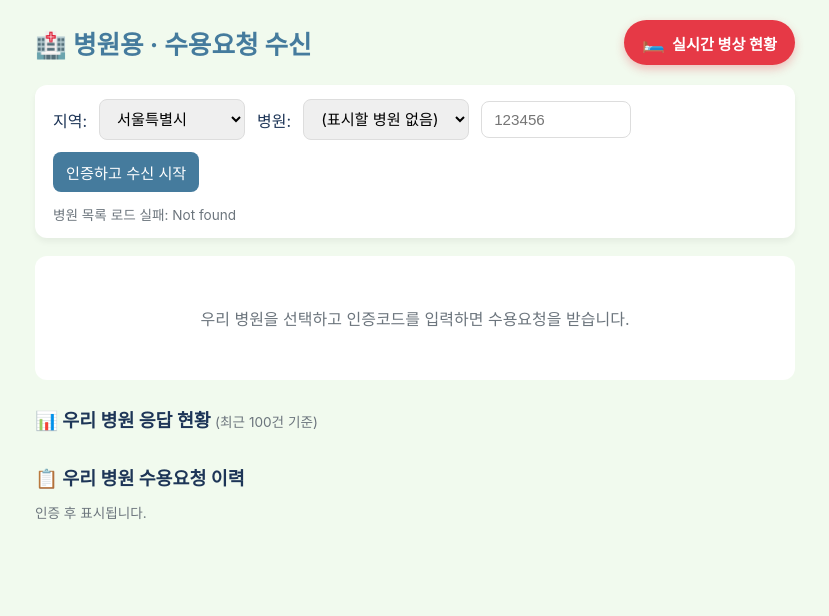
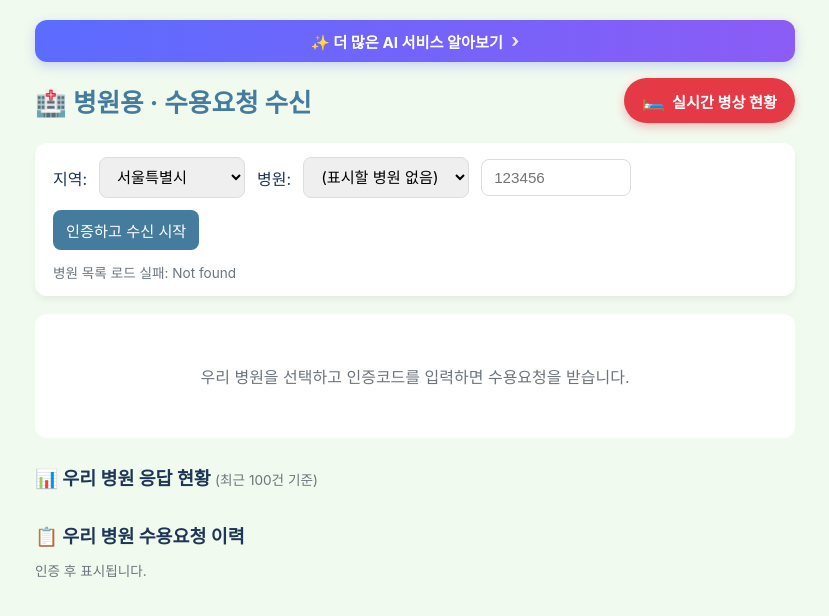
Before and after one commit to seoulfire0119/emergency-relay-119, a plain HTML site: page hospital.html in a window 1280 px wide. Shown: the whole page, without its empty margins (225-1054 px from the left). Drawn offline with Linux system fonts and the light colour scheme; no server answers.

Commit message:
feat: 상단에 「더 많은 AI 서비스 알아보기」 링크 (김작가 네임카드)
Co-Authored-By: Claude Opus 5.5 <noreply@anthropic.com>
Claude-Session: https://claude.ai/code/session_01M9ZCCp7UYEe3b8JH64RG2M

```diff
--- /dev/null
+++ b/ai-more.css
@@ -0,0 +1,20 @@
+/* 상단 「더 많은 AI 서비스 알아보기」 — 김작가 네임카드로 연결 */
+.ai-more {
+    display: flex;
+    align-items: center;
+    justify-content: center;
+    gap: 8px;
+    max-width: 1000px;
+    margin: 0 auto 16px;
+    padding: 10px 16px;
+    border-radius: 12px;
+    background: linear-gradient(90deg, #5b6cff, #8b5cf6);
+    color: #fff;
+    font-weight: 700;
+    font-size: 0.95rem;
+    text-decoration: none;
+    box-shadow: 0 4px 12px rgba(91, 108, 255, 0.28);
+    transition: transform 0.12s, box-shadow 0.12s;
+}
+.ai-more:hover { transform: translateY(-1px); box-shadow: 0 6px 16px rgba(91, 108, 255, 0.38); color: #fff; }
+.ai-more .ai-arrow { font-size: 1.2rem; line-height: 1; opacity: 0.85; }
--- a/hospital.html
+++ b/hospital.html
@@ -4,6 +4,7 @@
     <meta charset="UTF-8">
     <meta name="viewport" content="width=device-width, initial-scale=1.0">
     <title>병원용 · 수용요청 수신</title>
+    <link rel="stylesheet" href="ai-more.css?v=1">
     <style>
         :root {
             --primary-color: #e63946;
@@ -98,6 +99,7 @@
     </style>
 </head>
 <body>
+    <a class="ai-more" style="max-width:760px;" href="https://namecard-7081a.web.app/" target="_blank" rel="noopener">✨ 더 많은 AI 서비스 알아보기 <span class="ai-arrow" aria-hidden="true">›</span></a>
     <header>
         <h1>🏥 병원용 · 수용요청 수신</h1>
         <a class="nav-btn" href="index.html"><span class="ni">🛏️</span> 실시간 병상 현황</a>
```
Also changed, not shown: index.html (+2 -0 lines), paramedic.html (+2 -0 lines).
